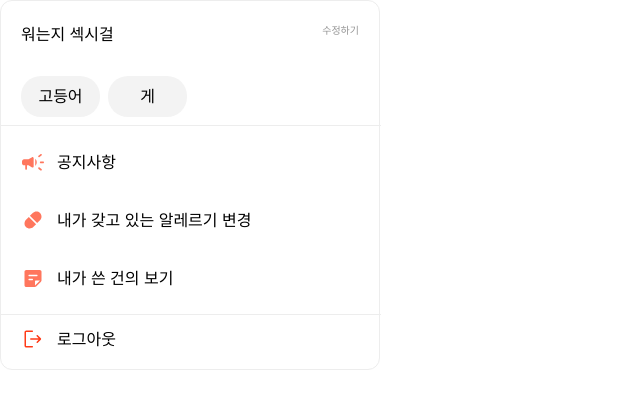
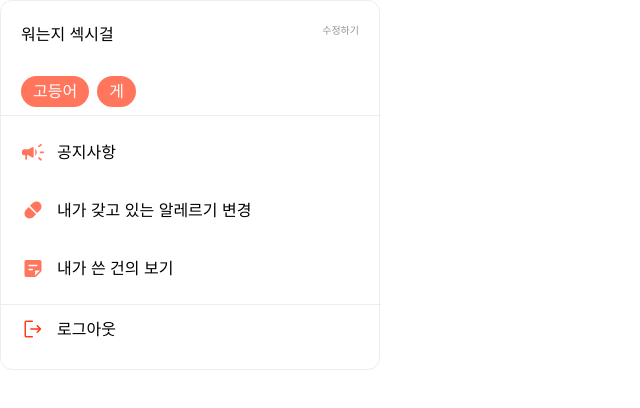
Before and after one commit to team-eeats/eeats-fe, a React (Vite) app: page /MypageModal in a window 1280 px wide. Shown: the top 408 px of the page, without its empty margins (0-640 px from the left). Built offline with nearby package versions, Linux system fonts and the light colour scheme; a web font is replaced by a local one.

Commit message:
✨:: 마이페이지 모달 퍼블리싱

```diff
--- /dev/null
+++ b/src/Components/MyAllergy/index.tsx
@@ -0,0 +1,14 @@
+import { Font } from "../../Styles/Font";
+import * as S from "./style";
+
+interface AllergyTagsPropsType {
+  food: string;
+}
+
+export const MyAllergy = (props: AllergyTagsPropsType) => {
+  return (
+    <S.MyAllergy>
+      <Font text={props.food} kind="label3" color="white"></Font>
+    </S.MyAllergy>
+  );
+};
--- /dev/null
+++ b/src/Components/MyAllergy/style.ts
@@ -0,0 +1,11 @@
+import styled from "styled-components";
+import { Color } from "../../Styles/Color";
+
+export const MyAllergy = styled.div`
+  width: auto;
+  height: auto;
+  background-color: ${Color.main300};
+  border-radius: 16px;
+  user-select: none;
+  padding: 6px 12px;
+`;
--- a/src/Components/MyPageModal/index.tsx
+++ b/src/Components/MyPageModal/index.tsx
@@ -1,10 +1,10 @@
 import { Font } from "../../Styles/Font";
-import AllergyTags from "../AllergyTags";
 import * as S from "./styled";
 import Notice from "../../Assets/img/SVG/Notice.svg";
 import Medicine from "../../Assets/img/SVG/Medicine.svg";
 import Suggest from "../../Assets/img/SVG/suggest.svg";
 import Logout from "../../Assets/img/SVG/Logout.svg";
+import { MyAllergy } from "../MyAllergy";
 
 export const MyPageModal = () => {
   const List = [
@@ -20,8 +20,8 @@ export const MyPageModal = () => {
           <Font text="수정하기" kind="Body4" color="gray300" />
         </S.TextWrapper>
         <S.Tags>
-          <AllergyTags food="고등어" />
-          <AllergyTags food="게" />
+          <MyAllergy food="고등어" />
+          <MyAllergy food="게" />
         </S.Tags>
       </S.TopWrapper>
       <S.Line></S.Line>
```
